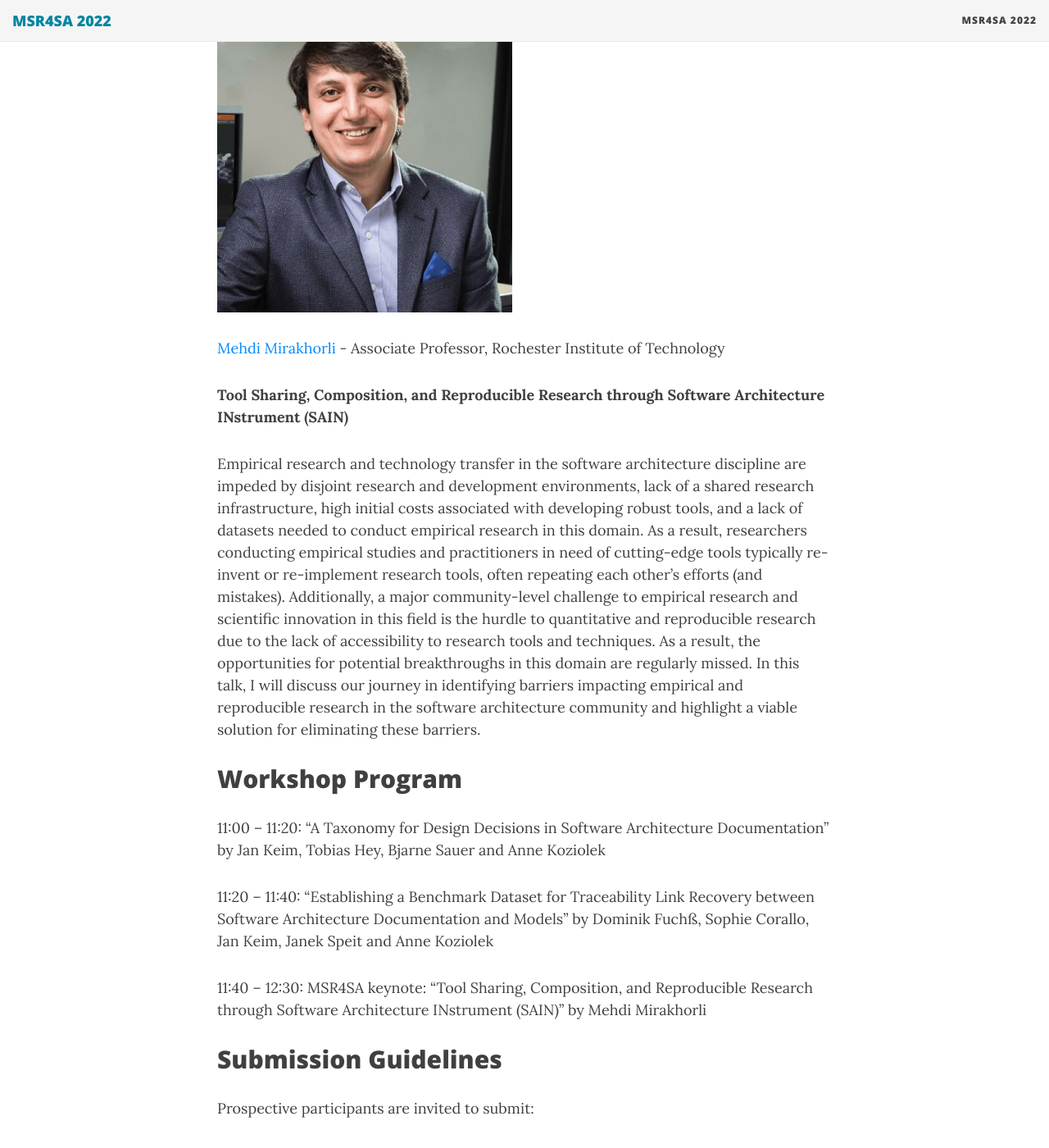
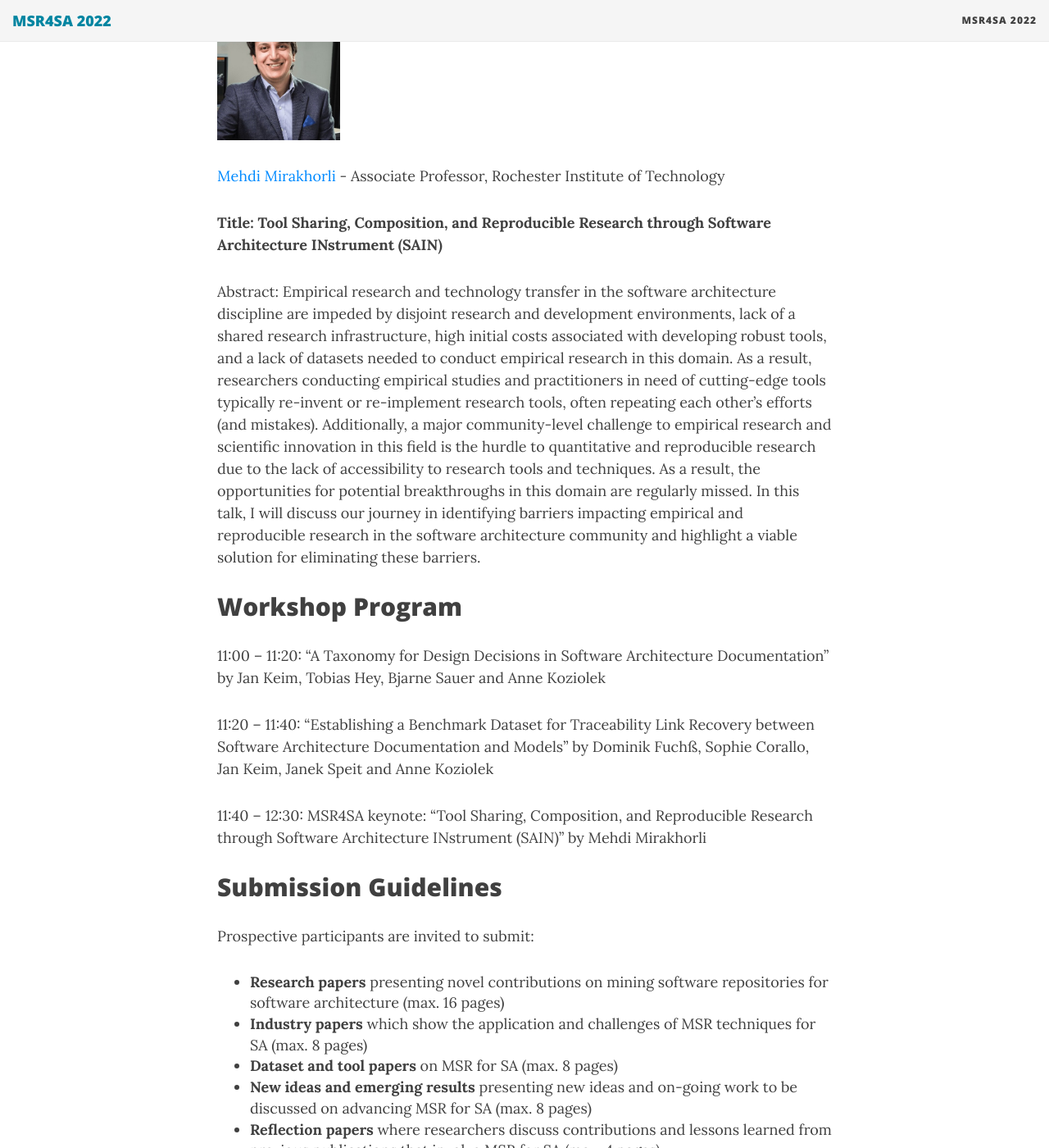
Before and after one commit to MSR4SA/msr4sa.github.io, a Jekyll site: the page built from msr4sa2022.md, in a window 1280 px wide and 1400 px high, scrolled down 1124 px. Shown: the whole window at 82% size. Built offline with Jekyll 4.4.1, drawn with Linux system fonts in a browser that asks for light colours; nearby versions of some CDN libraries; some of the changed text lies outside the part shown.

Commit message:
img align

```diff
--- a/msr4sa2022.md
+++ b/msr4sa2022.md
@@ -8,7 +8,7 @@ subtitle: Official web page of the international workshop on Mining Software Rep
 
 - Co-located with [ECSA 2022](https://conf.researchr.org/home/ecsa-2022)
 - Please note that there is an option that the conference will go fully online if required.
-- <span style="color:red;"> September 20th, 10:30 to 12:30 (Prague), 2022 </span>
+- <span style="color:red;"> September 20th, 11:00 to 12:30 (Prague), 2022 </span>
 
 
 ## Theme & Goals
@@ -54,13 +54,13 @@ MSR4SA 2022 seeks contributions addressing, but not limited to, the following to
 
 We are happy to host the following keynote talks.
 
-<img src="https://github.com/MSR4SA/msr4sa.github.io/blob/main/img/mehdi_mirakhorli.jpg?raw=true" alt="Mehdi Mirakhorli" style="width: 20em;" class="center"/>
+<img src="https://github.com/MSR4SA/msr4sa.github.io/blob/main/img/mehdi_mirakhorli.jpg?raw=true" alt="Mehdi Mirakhorli" style="width: 20%;" class="center"/>
 
 [Mehdi Mirakhorli](https://www.se.rit.edu/~mehdi/) - Associate Professor, Rochester Institute of Technology
 
-**Tool Sharing, Composition, and Reproducible Research through Software Architecture INstrument (SAIN)**
+**Title: Tool Sharing, Composition, and Reproducible Research through Software Architecture INstrument (SAIN)**
 
-Empirical research and technology transfer in the software architecture discipline are impeded by disjoint research and development environments, lack of a shared research infrastructure, high initial costs associated with developing robust tools, and a lack of datasets needed to conduct empirical research in this domain. As a result, researchers conducting empirical studies and practitioners in need of cutting-edge tools typically re-invent or re-implement research tools, often repeating each other’s efforts (and mistakes). Additionally, a major community-level challenge to empirical research and scientific innovation in this field is the hurdle to quantitative and reproducible research due to the lack of accessibility to research tools and techniques. As a result, the opportunities for potential breakthroughs in this domain are regularly missed. In this talk, I will discuss our journey in identifying barriers impacting empirical and reproducible research in the software architecture community and highlight a viable solution for eliminating these barriers.
+Abstract: Empirical research and technology transfer in the software architecture discipline are impeded by disjoint research and development environments, lack of a shared research infrastructure, high initial costs associated with developing robust tools, and a lack of datasets needed to conduct empirical research in this domain. As a result, researchers conducting empirical studies and practitioners in need of cutting-edge tools typically re-invent or re-implement research tools, often repeating each other’s efforts (and mistakes). Additionally, a major community-level challenge to empirical research and scientific innovation in this field is the hurdle to quantitative and reproducible research due to the lack of accessibility to research tools and techniques. As a result, the opportunities for potential breakthroughs in this domain are regularly missed. In this talk, I will discuss our journey in identifying barriers impacting empirical and reproducible research in the software architecture community and highlight a viable solution for eliminating these barriers.
 
 ## Workshop Program
 
```
